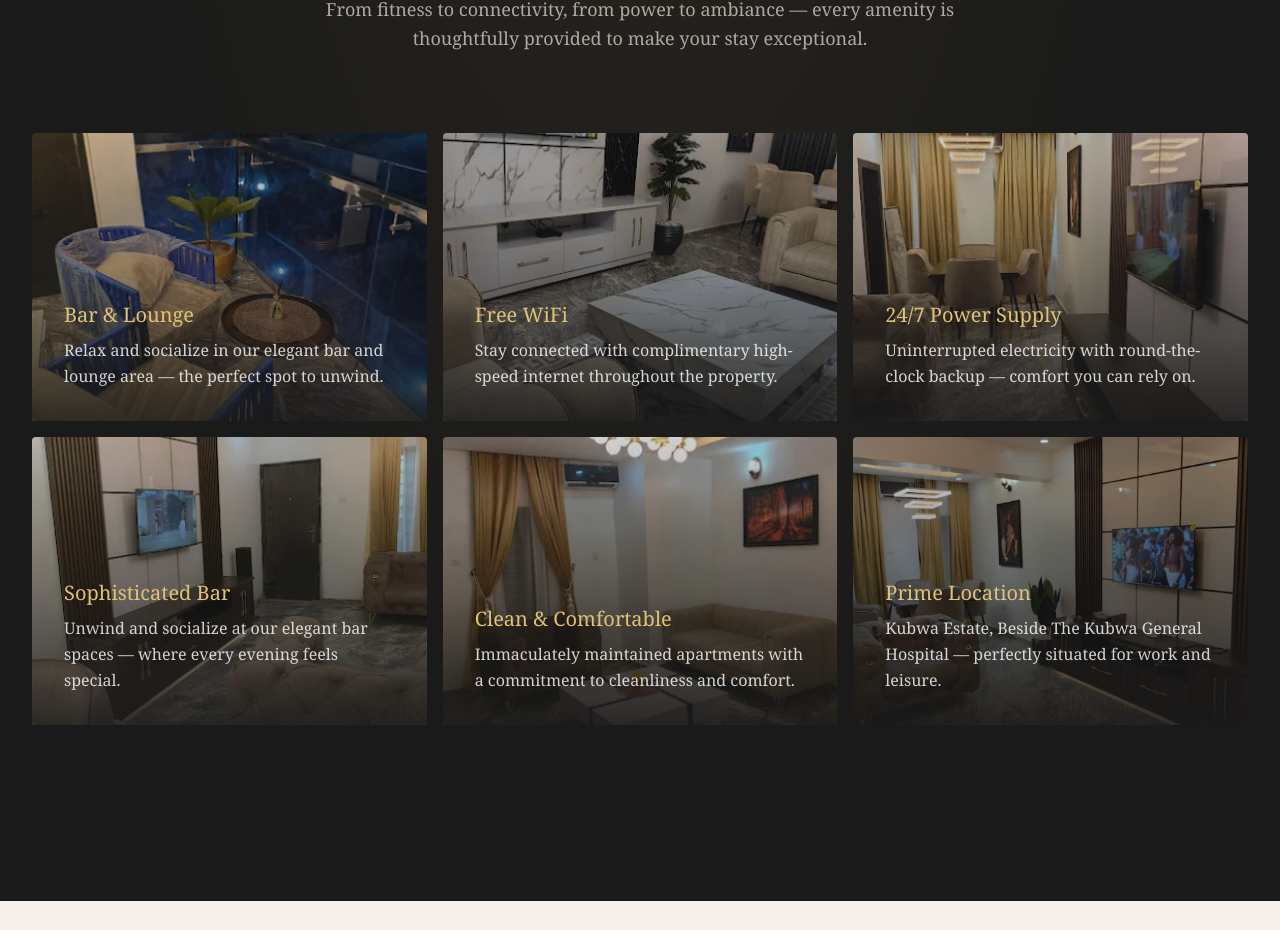
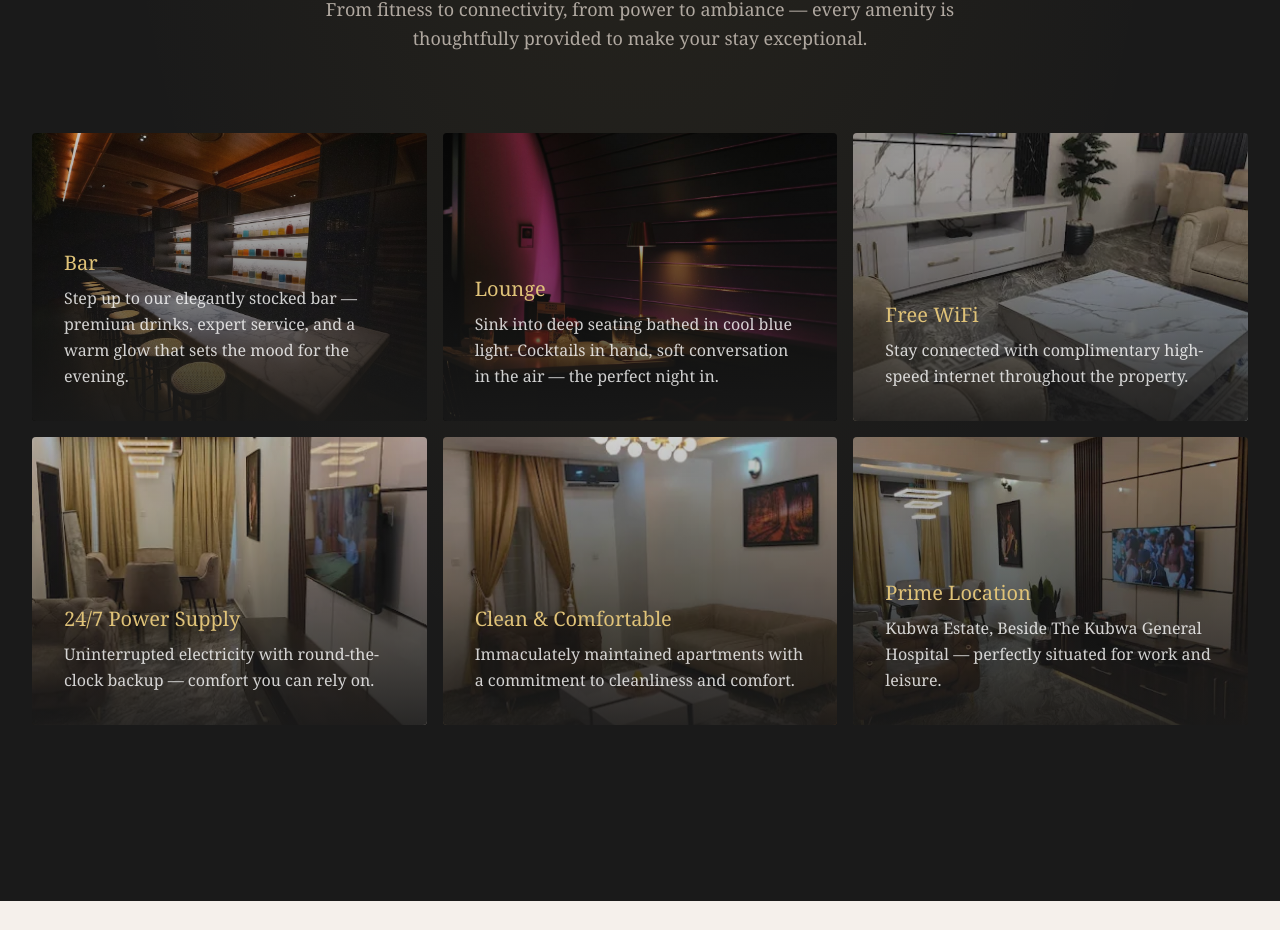
Before and after one commit to soloabe65/Tophillview, a Next.js app: page / in a window 1280 px wide. Shown: the part 3193-4123 px from the top of the page. Built offline with nearby package versions, Linux system fonts and the light colour scheme.

Commit message:
Replace amenity cards with stock bar & lounge images, use apartment photos for room-related amenities

```diff
--- a/src/components/Amenities.tsx
+++ b/src/components/Amenities.tsx
@@ -6,9 +6,14 @@ import { useInView } from "framer-motion";
 
 const amenities = [
   {
-    img: "/images/gallery-2.webp",
-    title: "Bar & Lounge",
-    description: "Relax and socialize in our elegant bar and lounge area — the perfect spot to unwind.",
+    img: "/images/amenity-bar.webp",
+    title: "Bar",
+    description: "Step up to our elegantly stocked bar — premium drinks, expert service, and a warm glow that sets the mood for the evening.",
+  },
+  {
+    img: "/images/amenity-lounge.webp",
+    title: "Lounge",
+    description: "Sink into deep seating bathed in cool blue light. Cocktails in hand, soft conversation in the air — the perfect night in.",
   },
   {
     img: "/images/gallery-5.webp",
@@ -19,11 +24,6 @@ const amenities = [
     img: "/images/gallery-6.webp",
     title: "24/7 Power Supply",
     description: "Uninterrupted electricity with round-the-clock backup — comfort you can rely on.",
-  },
-  {
-    img: "/images/gallery-7.webp",
-    title: "Sophisticated Bar",
-    description: "Unwind and socialize at our elegant bar spaces — where every evening feels special.",
   },
   {
     img: "/images/gallery-8.webp",
```
Also changed, not shown: public/images/amenity-bar.webp (added), public/images/amenity-lounge.webp (added).
